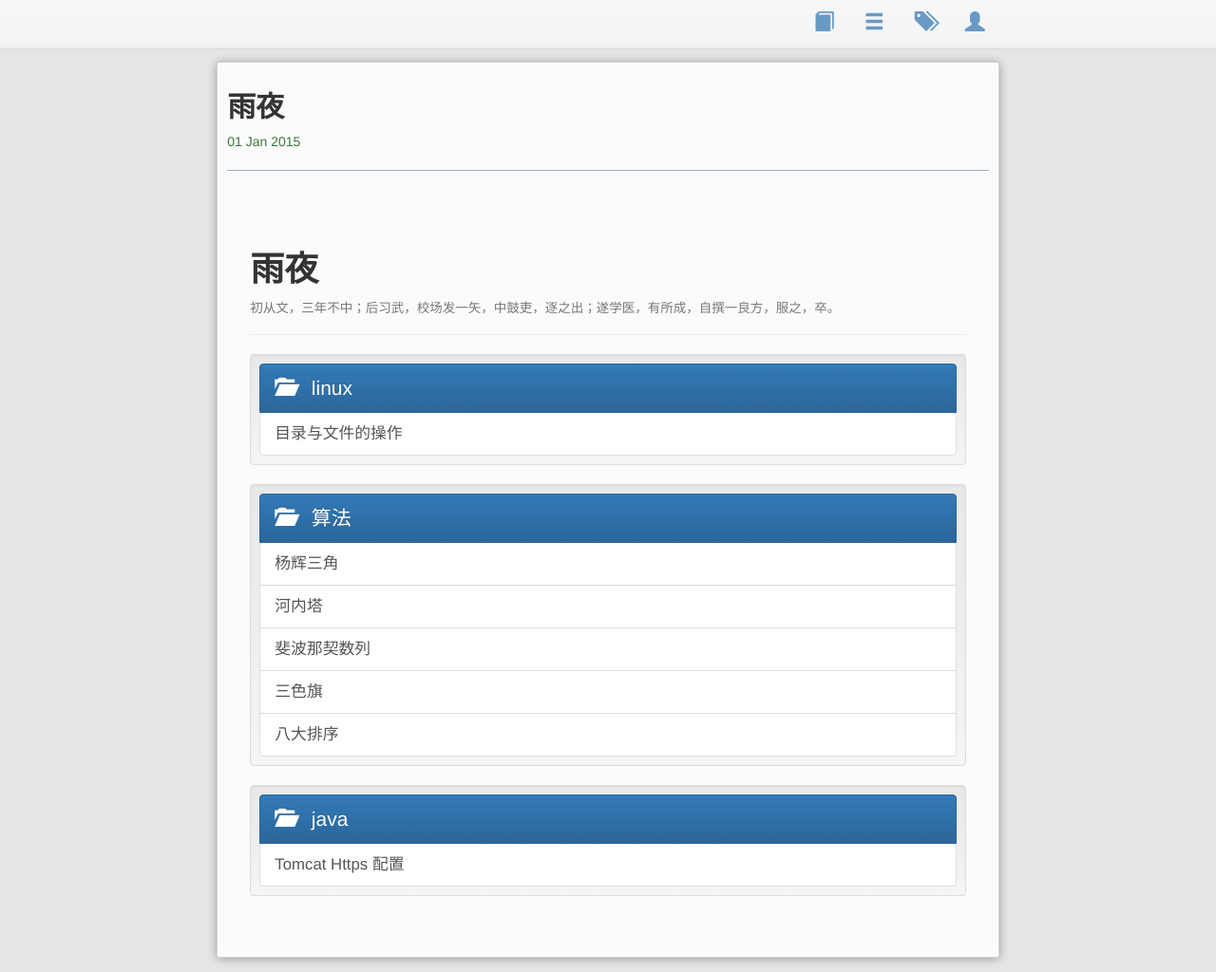
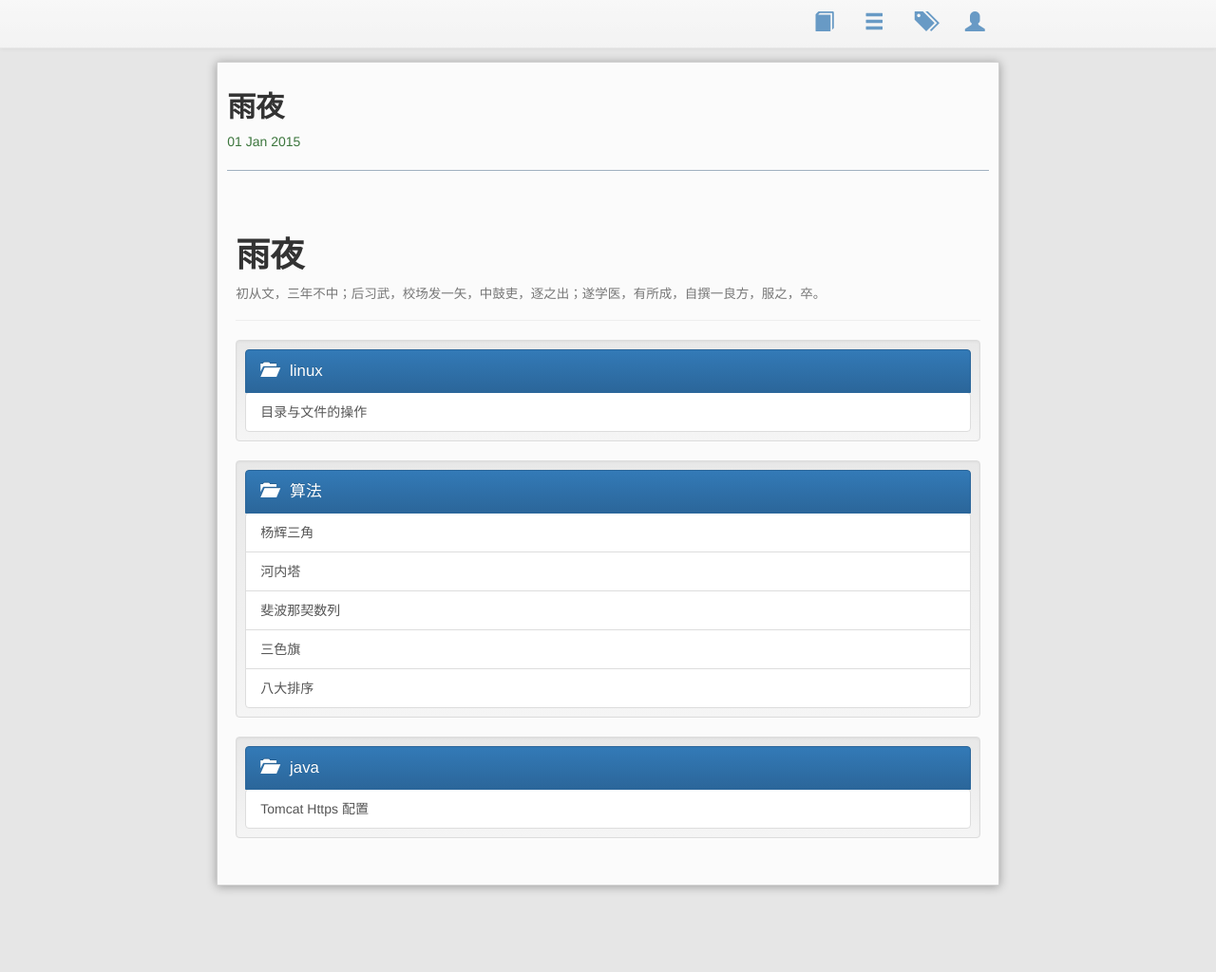
Before and after one commit to bit-ranger/blog, a Jekyll site: the page built from index.html, in a window 1280 px wide and 1024 px high. Shown: the whole window at 95% size. Built offline with Jekyll 4.4.1, drawn with Linux system fonts in a browser that asks for light colours; nearby versions of some CDN libraries; Markdown is read by kramdown in place of the engine named in the settings.

Commit message:
Update index.html

```diff
--- a/index.html
+++ b/index.html
@@ -4,17 +4,17 @@ date: 2015/01/01
 title: 雨夜
 ---
 
-<div class="well-lg">
+<div class="well-sm">
     <div class="page-header">
         <h1>{{ page.title }}</h1>
         <h4><small>{{ site.desc }}</small></h4>
     </div>
     {% for category in site.categories %}
     <div class="list-group well well-sm" id="{{ category | first }}">
-        <a href="#collapse-{{ category | first }}" data-toggle="collapse"  class="list-group-item active font-md "><span class="glyphicon glyphicon-folder-open"></span> &nbsp;&nbsp;{{ category | first }}</a>
+        <a href="#collapse-{{ category | first }}" data-toggle="collapse"  class="list-group-item active font-sm"><span class="glyphicon glyphicon-folder-open"></span> &nbsp;&nbsp;{{ category | first }}</a>
         <div id="collapse-{{ category | first }}" class="collapse in">
             {% for post in category.last %}
-            <a class="list-group-item font-sm" href="{{ post.url }}" target="_blank">{{ post.title }}</a>
+            <a class="list-group-item" href="{{ post.url }}" target="_blank">{{ post.title }}</a>
             {% endfor %}
         </div>
     </div>
```
